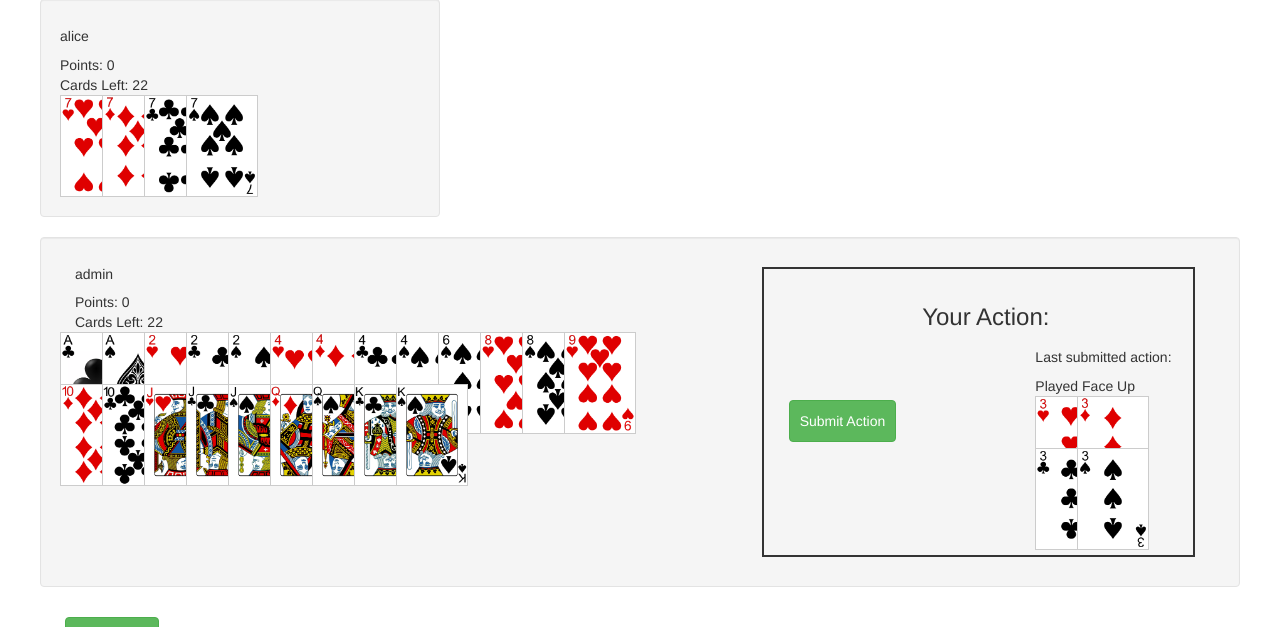
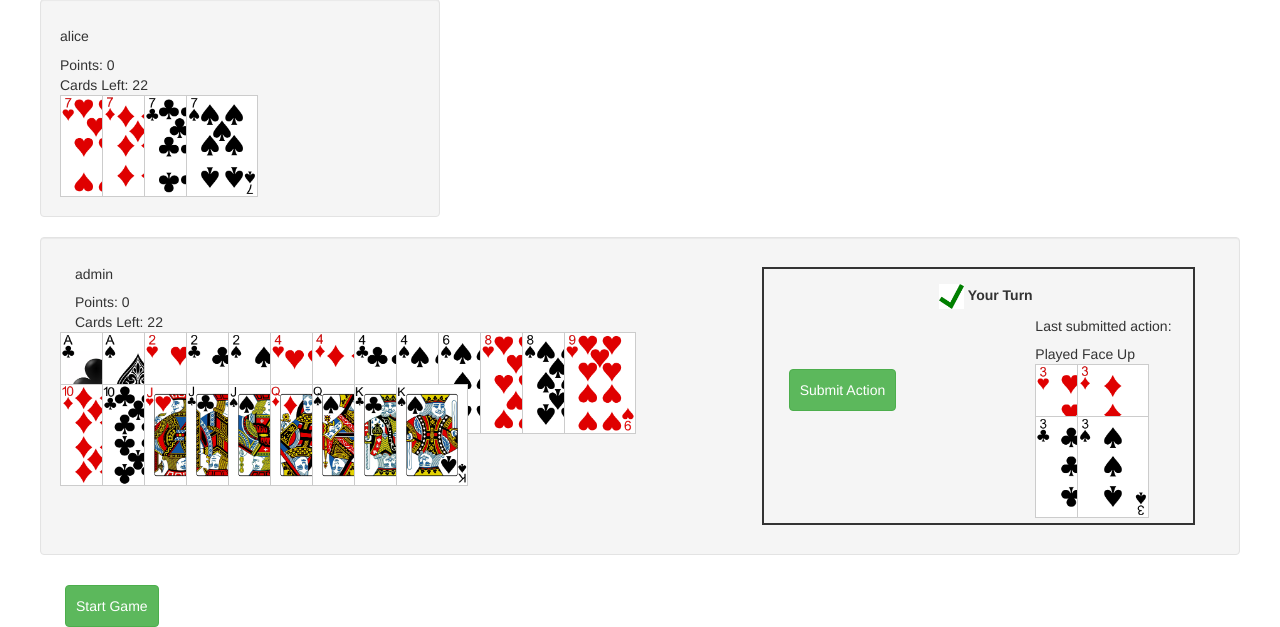
Before and after one commit to JKCooper2/pofu, a Django app: page /game/display/2/ in a window 1280 px wide. Shown: the part 127-754 px from the top of the page. Run offline with Django 3.2, Linux system fonts and the light colour scheme; a user stored in the database is signed in; data comes from the database, SQL or seed files in the repository; data that the repository does not hold is empty; some libraries are stand-ins or nearby versions.

Commit message:
Added turn display

```diff
--- a/game/models.py
+++ b/game/models.py
@@ -96,9 +96,6 @@ class Game(models.Model):
 
         else:
             next_player = self.player_set.get(position=self.turn)
-
-        print(next_player.user.username)
-        print(self.turn, self.card_face)
 
         next_player.turn = True
         next_player.save()
--- a/game/templates/game/other_player_snippet.html
+++ b/game/templates/game/other_player_snippet.html
@@ -3,6 +3,9 @@
 
 <div class="well col-sm-4">
     <h5 class="panel-header">{{ player.user.username }}</h5>
+    {% if player.turn %}
+        <div class="text-right"><img src="{% static 'images/green-tick.png' %}" width="25px" height="25px"></div>
+    {% endif %}
     Points: {{ player.points }}<br>
     Cards Left: {{ player.cards_left }}
     <div class="player-cards">
--- a/game/templates/game/player_snippet.html
+++ b/game/templates/game/player_snippet.html
@@ -22,7 +22,12 @@
 <div class="col-md-5 col-md-push-1">
     <div class=container" id="selected-cards">
         <div class="row">
-            <h3 class="panel-header text-center">Your Action:</h3>
+            {% if player.turn %}
+                <div class="text-center">
+                    <img src="{% static 'images/green-tick.png' %}" width="25px" height="25px">
+                    <b>Your Turn</b>
+                </div>
+            {% endif %}
         </div>
 
         <div class="row">
```
Also changed, not shown: static/images/green-tick.png (added).
